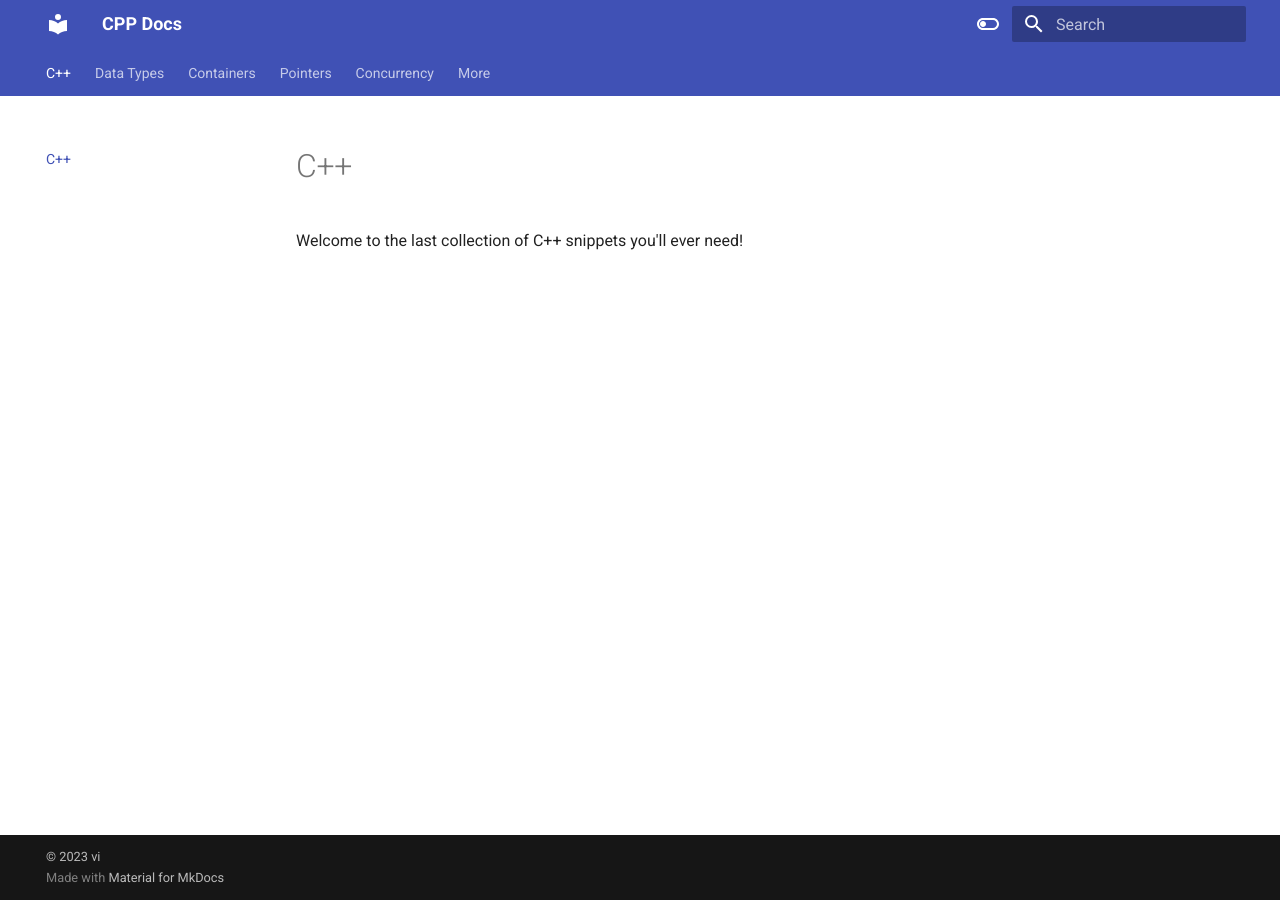
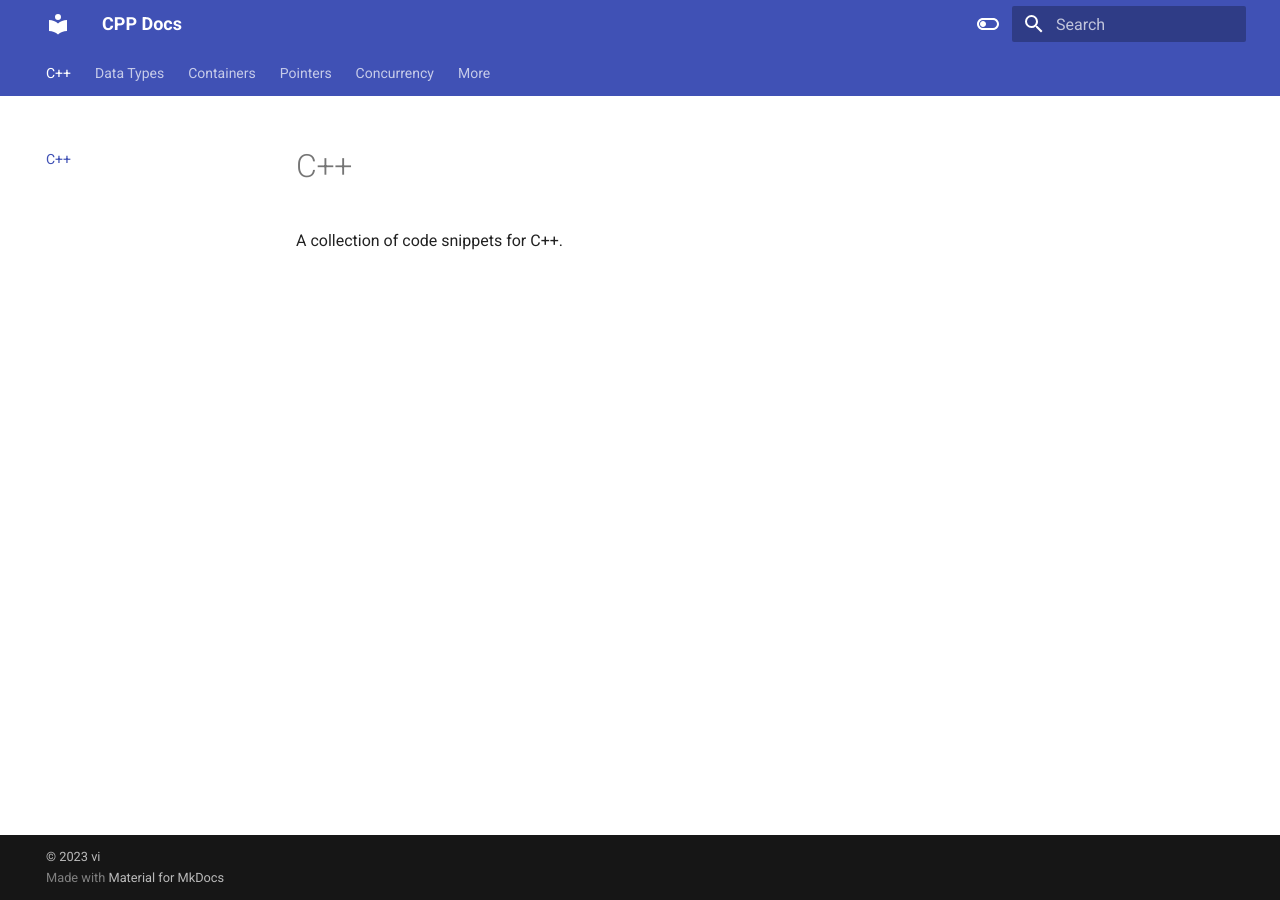
Before and after one commit to code-snips/cpp-docs, an MkDocs documentation site: the page built from docs/index.md, in a window 1280 px wide. Built offline with MkDocs 1.6.1 and Material for MkDocs 9.7.7, drawn with Linux system fonts in a browser that asks for light colours.

```diff
--- a/docs/index.md
+++ b/docs/index.md
@@ -1,3 +1,3 @@
 # C++
 
-Welcome to the last collection of C++ snippets you'll ever need!
+A collection of code snippets for C++.
```
